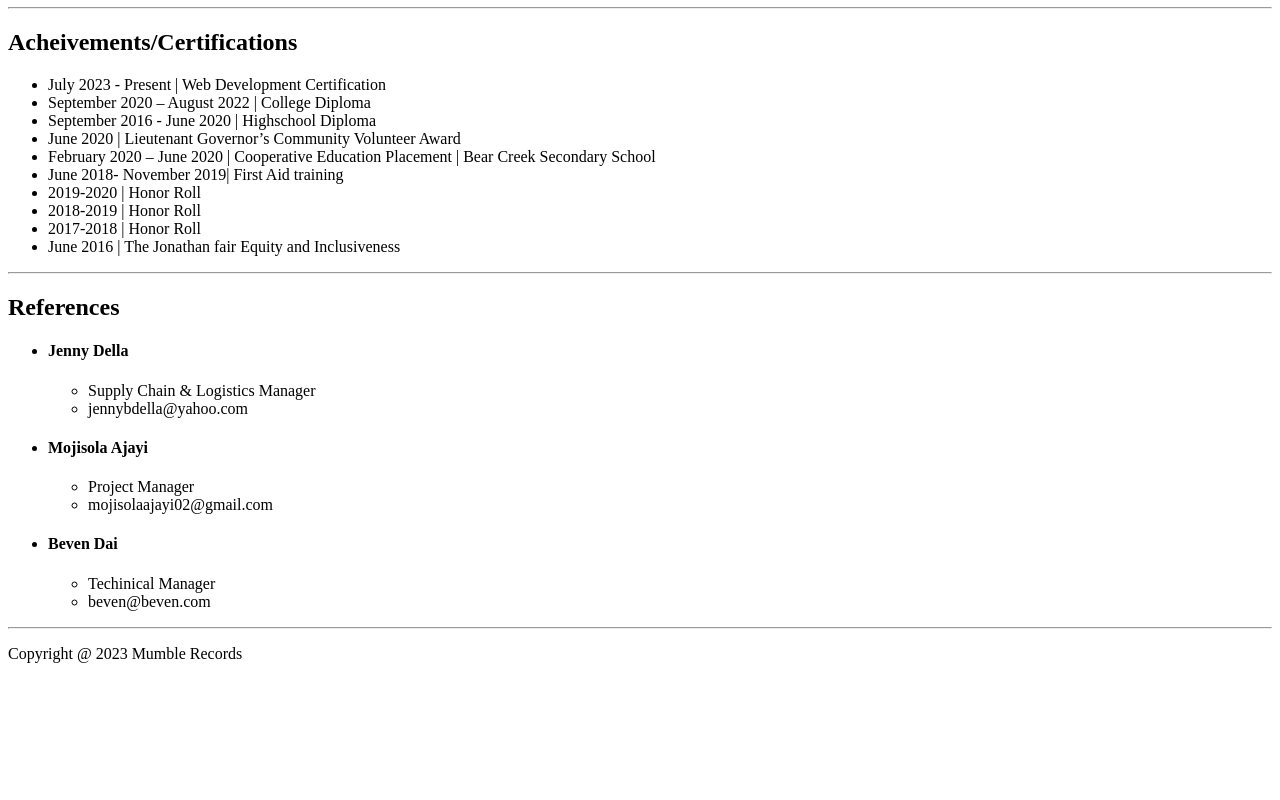
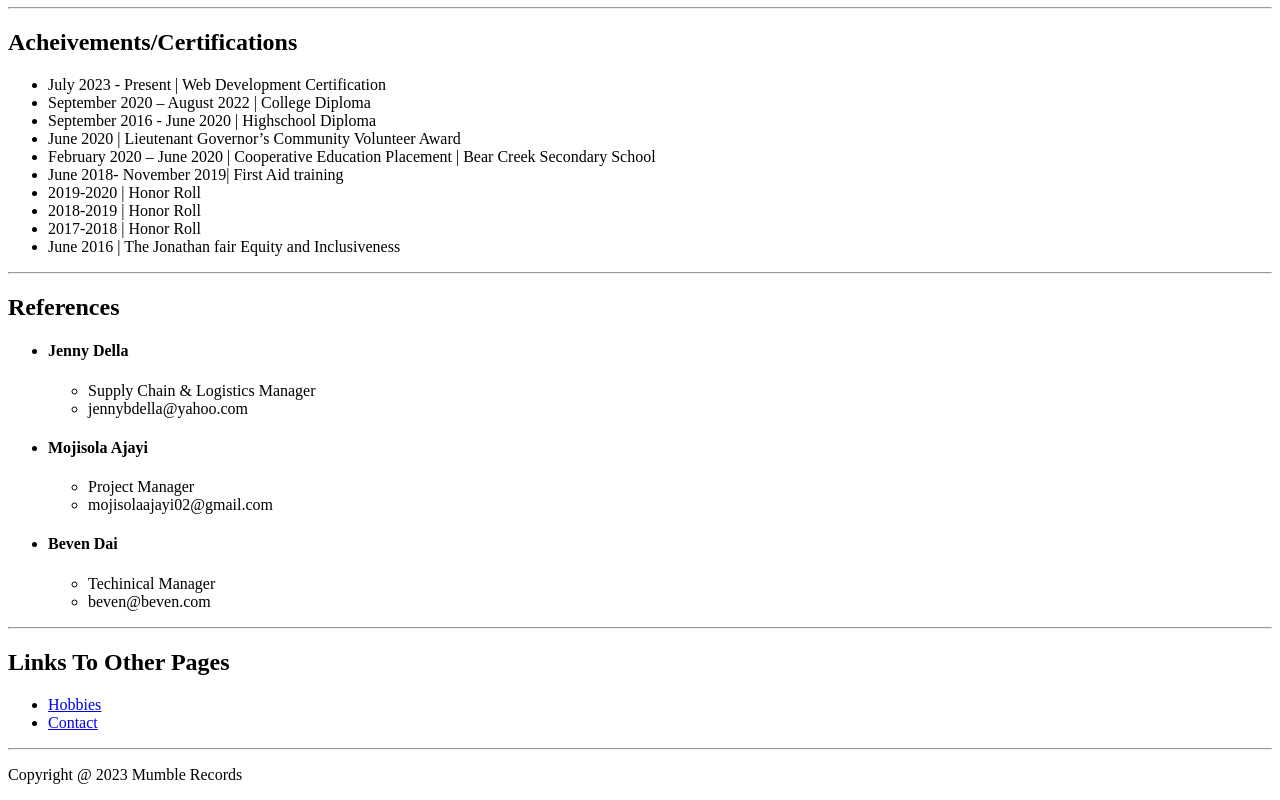
Before and after one commit to Mumble02/Resume, a plain HTML site: page index.html in a window 1280 px wide. Shown: the part 1574-2374 px from the top of the page. Before the commit the page ends 2253 px from the top, so only its background shows below. Drawn offline with Linux system fonts and the light colour scheme.

Commit message:
updated hobbies page

```diff
--- a/index.html
+++ b/index.html
@@ -191,9 +191,21 @@
         </li>
     </ul>
 
+    <!--links to other pages-->
     <hr>
-<footer>
-    <p>Copyright @ 2023 Mumble Records</p>
-</footer>
+
+    <h2>Links To Other Pages</h2>
+
+    <ul>
+        <li><a href="hobbies.html">Hobbies</a></li>
+        <li><a href="contact.html">Contact</a></li>
+    </ul>
+
+     <!--Footer Section-->
+    <hr>
+
+    <footer>
+        <p>Copyright @ 2023 Mumble Records</p>
+    </footer>
 </body>
 </html>
```
Also changed, not shown: hobbies.html (added, +25 -0 lines), hobies.html (deleted).
